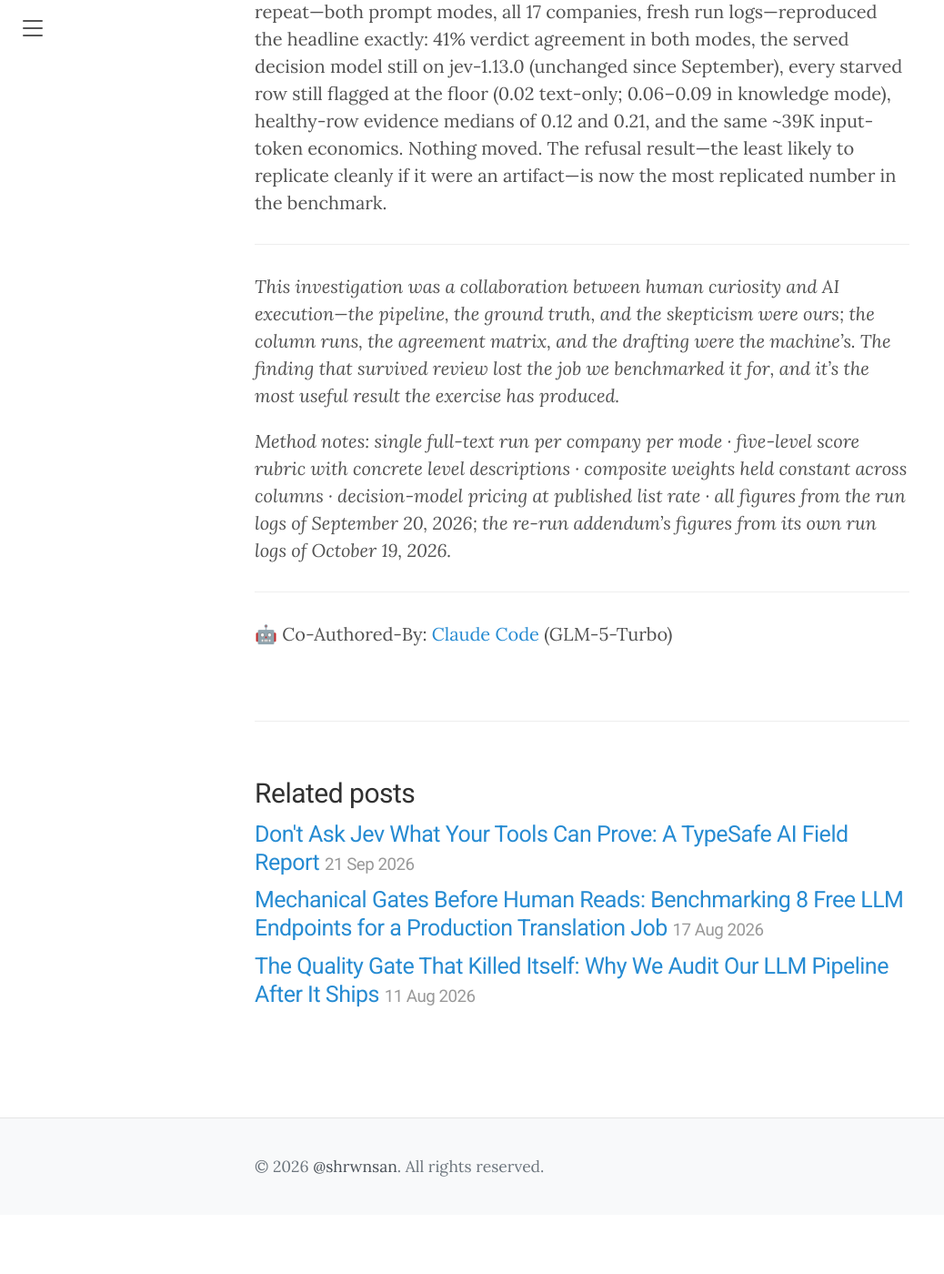
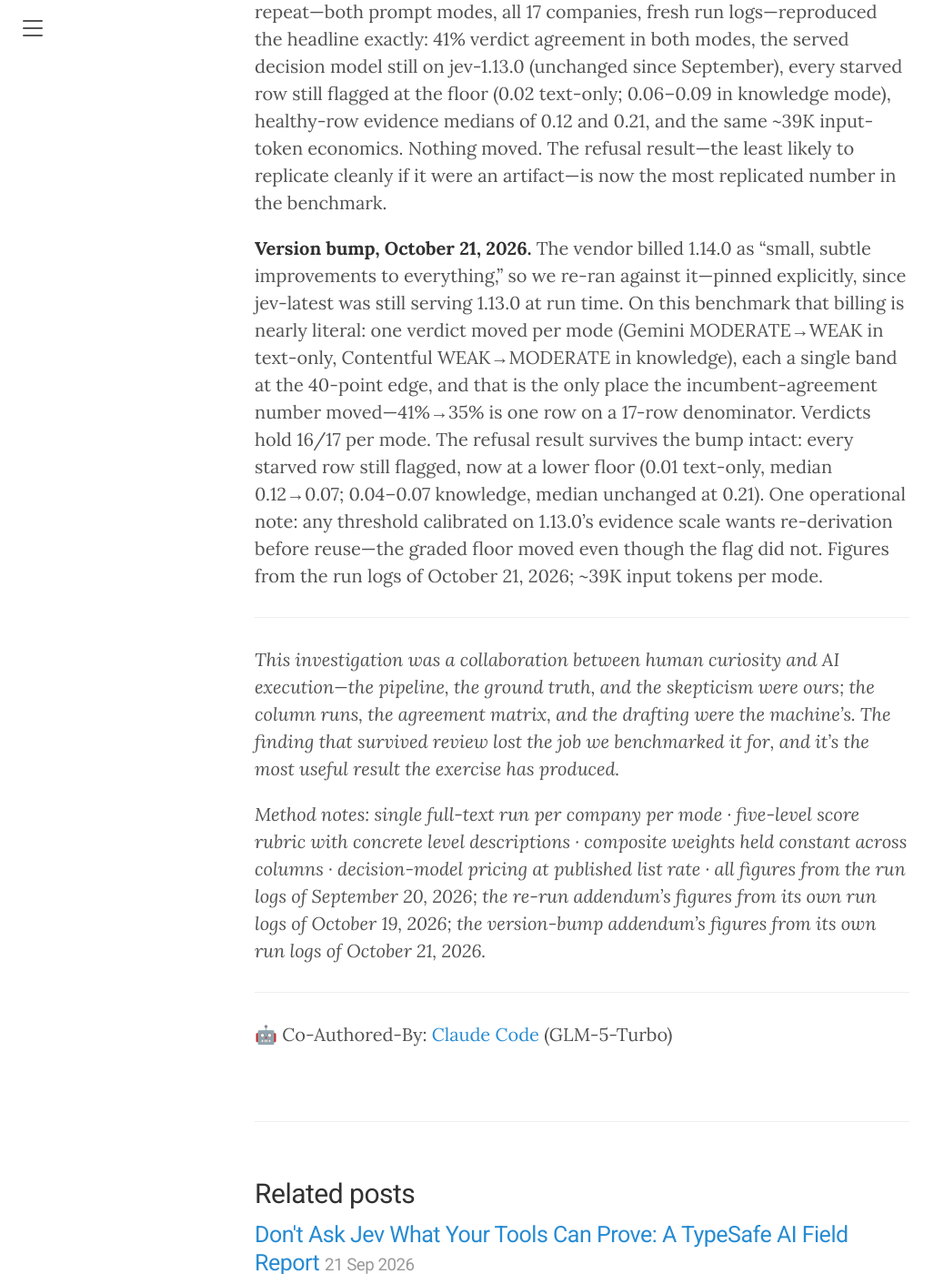
Before and after one commit to shrwnsan/research, a Jekyll site: the page built from _posts/2026-10-02-where-system-one-beats-and-breaks.md, in a window 1280 px wide and 1400 px high, scrolled down 7122 px. Shown: the whole window at 91% size, without its empty margins (0-1038 px from the left). Built offline with Jekyll 4.4.1, drawn with Linux system fonts in a browser that asks for light colours; before the commit the page ends 8457 px from its top, so only the background shows below that.

Commit message:
post: add October 21 version-bump re-run note (#51)

```diff
--- a/_posts/2026-10-02-where-system-one-beats-and-breaks.md
+++ b/_posts/2026-10-02-where-system-one-beats-and-breaks.md
@@ -113,11 +113,13 @@
 
 **Re-run, October 19, 2026.** We took our own advice. A second independent repeat—both prompt modes, all 17 companies, fresh run logs—reproduced the headline exactly: 41% verdict agreement in both modes, the served decision model still on jev-1.13.0 (unchanged since September), every starved row still flagged at the floor (0.02 text-only; 0.06–0.09 in knowledge mode), healthy-row evidence medians of 0.12 and 0.21, and the same ~39K input-token economics. Nothing moved. The refusal result—the least likely to replicate cleanly if it were an artifact—is now the most replicated number in the benchmark.
 
+**Version bump, October 21, 2026.** The vendor billed 1.14.0 as "small, subtle improvements to everything," so we re-ran against it—pinned explicitly, since jev-latest was still serving 1.13.0 at run time. On this benchmark that billing is nearly literal: one verdict moved per mode (Gemini MODERATE→WEAK in text-only, Contentful WEAK→MODERATE in knowledge), each a single band at the 40-point edge, and that is the only place the incumbent-agreement number moved—41%→35% is one row on a 17-row denominator. Verdicts hold 16/17 per mode. The refusal result survives the bump intact: every starved row still flagged, now at a lower floor (0.01 text-only, median 0.12→0.07; 0.04–0.07 knowledge, median unchanged at 0.21). One operational note: any threshold calibrated on 1.13.0's evidence scale wants re-derivation before reuse—the graded floor moved even though the flag did not. Figures from the run logs of October 21, 2026; ~39K input tokens per mode.
+
 ---
 
 *This investigation was a collaboration between human curiosity and AI execution—the pipeline, the ground truth, and the skepticism were ours; the column runs, the agreement matrix, and the drafting were the machine's. The finding that survived review lost the job we benchmarked it for, and it's the most useful result the exercise has produced.*
 
-*Method notes: single full-text run per company per mode · five-level score rubric with concrete level descriptions · composite weights held constant across columns · decision-model pricing at published list rate · all figures from the run logs of September 20, 2026; the re-run addendum's figures from its own run logs of October 19, 2026.*
+*Method notes: single full-text run per company per mode · five-level score rubric with concrete level descriptions · composite weights held constant across columns · decision-model pricing at published list rate · all figures from the run logs of September 20, 2026; the re-run addendum's figures from its own run logs of October 19, 2026; the version-bump addendum's figures from its own run logs of October 21, 2026.*
 
 ---
 
```
